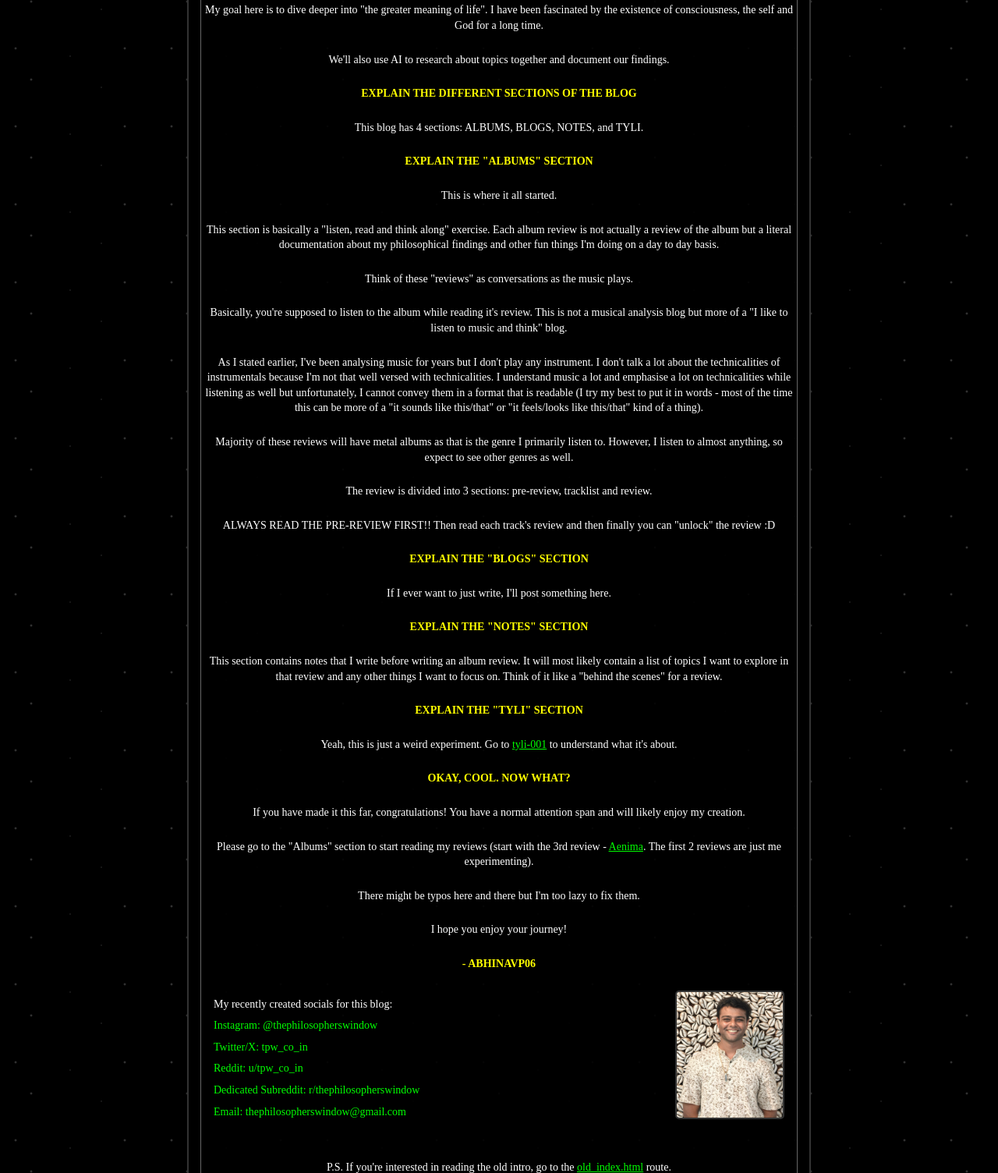
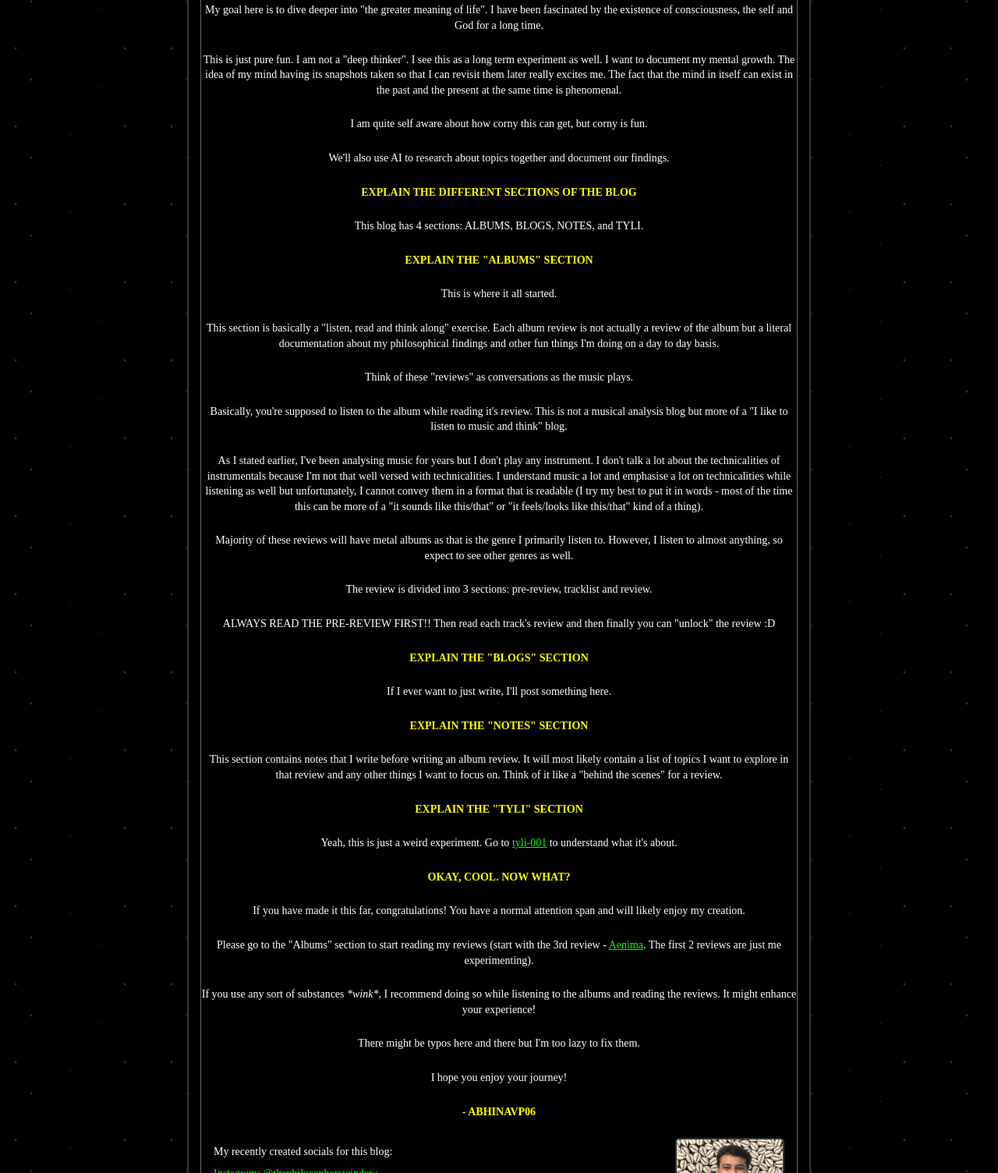
Before and after one commit to abhinavp06/tpw, a plain HTML site: page index.html in a window 1280 px wide. Shown: the part 1168-2672 px from the top of the page at 78% size. Drawn offline with Linux system fonts and the light colour scheme.

Commit message:
updated intro

```diff
--- a/index.html
+++ b/index.html
@@ -75,6 +75,12 @@
             have been fascinated by the existence of consciousness, the self and
             God for a long time.
           </p>
+          <p>
+            This is just pure fun. I am not a "deep thinker". I see this as a long term experiment as well. I want to document my mental growth. The idea of my mind having its snapshots taken so that I can revisit them later really excites me. The fact that the mind in itself can exist in the past and the present at the same time is phenomenal.
+          </p>
+          <p>
+            I am quite self aware about how corny this can get, but corny is fun.
+          </p>
           <p>We'll also use AI to research about topics together and document our findings.</p>
           <p><strong>Explain the different sections of the blog</strong></p>
           <p>
@@ -110,6 +116,7 @@
             attention span and will likely enjoy my creation.
           </p>
           <p>Please go to the "Albums" section to start reading my reviews (start with the 3rd review - <a href="https://tpw.co.in/album-review.html?album=albums%2Falbum-003"> Aenima</a>. The first 2 reviews are just me experimenting).</p>
+          <p>If you use any sort of substances <i>*wink*</i>, I recommend doing so while listening to the albums and reading the reviews. It might enhance your experience!</p>
           <p>There might be typos here and there but I'm too lazy to fix them.</p>
           <p>I hope you enjoy your journey!</p>
           <div class="author-signature">
```
